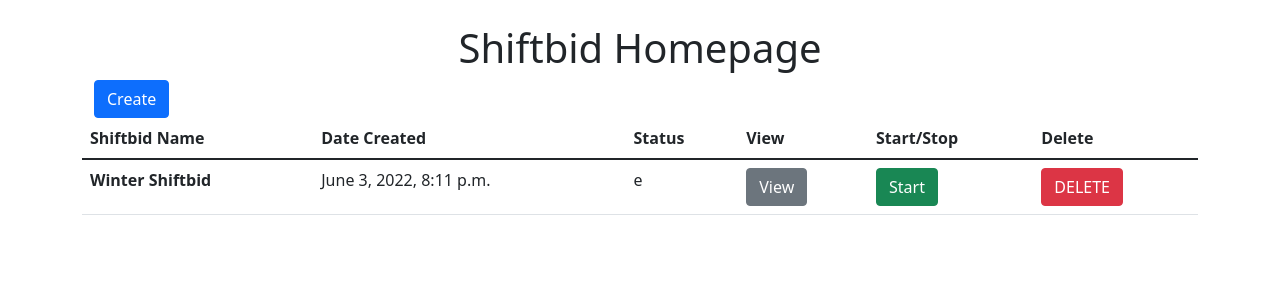
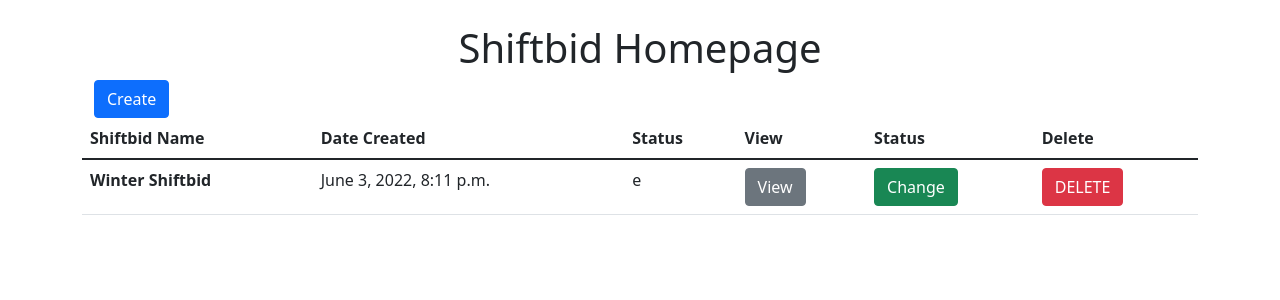
Before and after one commit to tanley5/Working_Shiftbid, a Django app: page /sb/ in a window 1280 px wide. Shown: the part 73-373 px from the top of the page. Run offline with Django 4.2, Linux system fonts and the light colour scheme; data comes from the database, SQL or seed files in the repository; both versions use the stored data as it was after the commit; some libraries are stand-ins or nearby versions.

Commit message:
Updated Templates For Consistency

```diff
--- a/templates/shiftbid/index.html
+++ b/templates/shiftbid/index.html
@@ -17,7 +17,7 @@ Shiftbid
             <th scope="col">Date Created</th>
             <th scope="col">Status</th>
             <th scope="col">View</th>
-            <th scope="col">Start/Stop</th>
+            <th scope="col">Status</th>
             <th scope="col">Delete</th>
         </tr>
     </thead>
@@ -30,7 +30,7 @@ Shiftbid
             <td><a href="{% url 'shiftbid_display' pk=shiftbid.pk %}" class="btn btn-secondary">View</a></td>
             {% if shiftbid.shift_status != 's' %}
             <td>
-                <a href="{% url 'shiftbid_change' pk=shiftbid.pk %}" class="btn btn-success">Start
+                <a href="{% url 'shiftbid_change' pk=shiftbid.pk %}" class="btn btn-success">Change
                 </a>
             </td>
             <form action={% url 'shiftbid_delete' pk=shiftbid.pk %} method="post">
@@ -42,7 +42,7 @@ Shiftbid
             </form>
             {% else %}
             <td>
-                <a href="{% url 'shiftbid_change' pk=shiftbid.pk %}" class="btn btn-success">Stop
+                <a href="{% url 'shiftbid_change' pk=shiftbid.pk %}" class="btn btn-warning">Change
                 </a>
             </td>
             {% endif %}
--- a/templates/shiftbid/response_collection.html
+++ b/templates/shiftbid/response_collection.html
@@ -1,4 +1,4 @@
-{% extends '../_base.html' %}
+{% extends './_shiftbid_response_base.html' %}
 
 {% load static %}
 
--- a/templates/shiftbid/response_thanks.html
+++ b/templates/shiftbid/response_thanks.html
@@ -1,4 +1,4 @@
-{% extends '../_base.html' %}
+{% extends './_shiftbid_response_base.html' %}
 
 {% load static %}
 
```
Also changed, not shown: templates/shiftbid/_shiftbid_response_base.html (added, +22 -0 lines), db.sqlite3.
